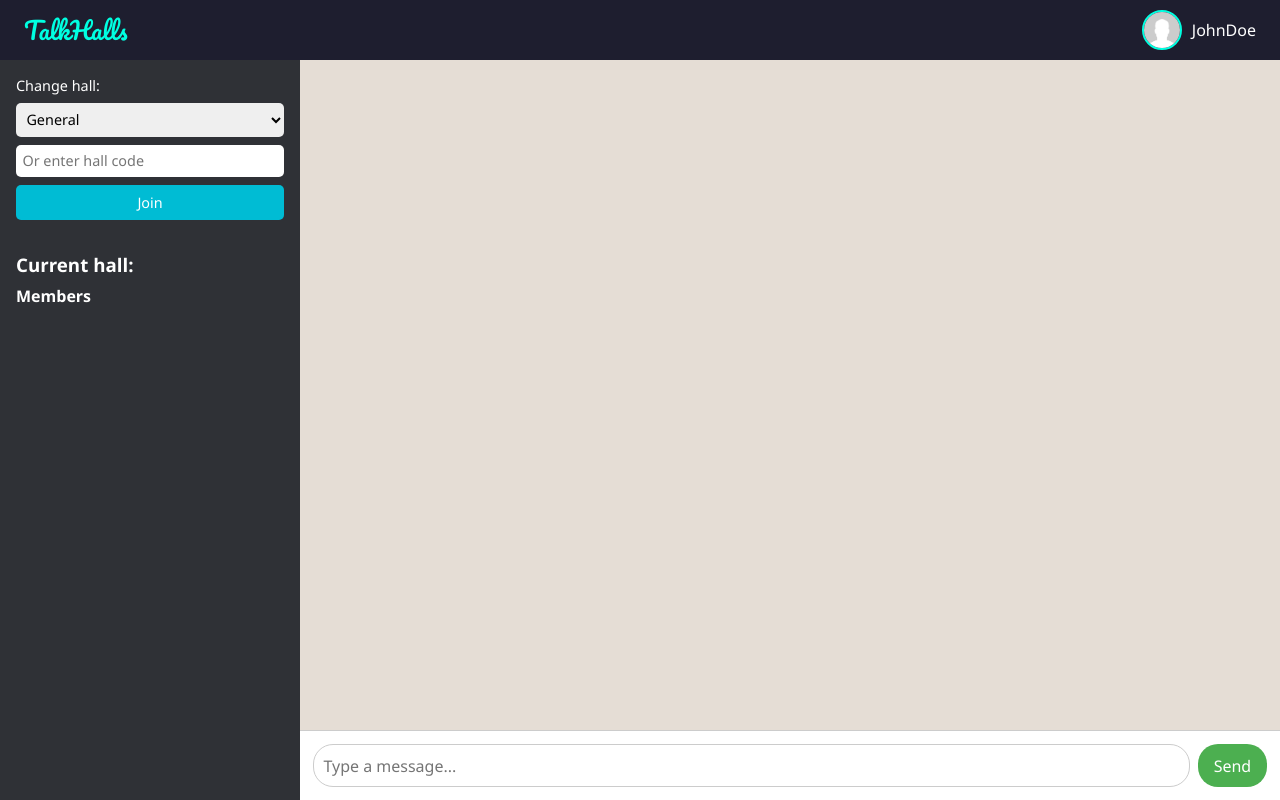
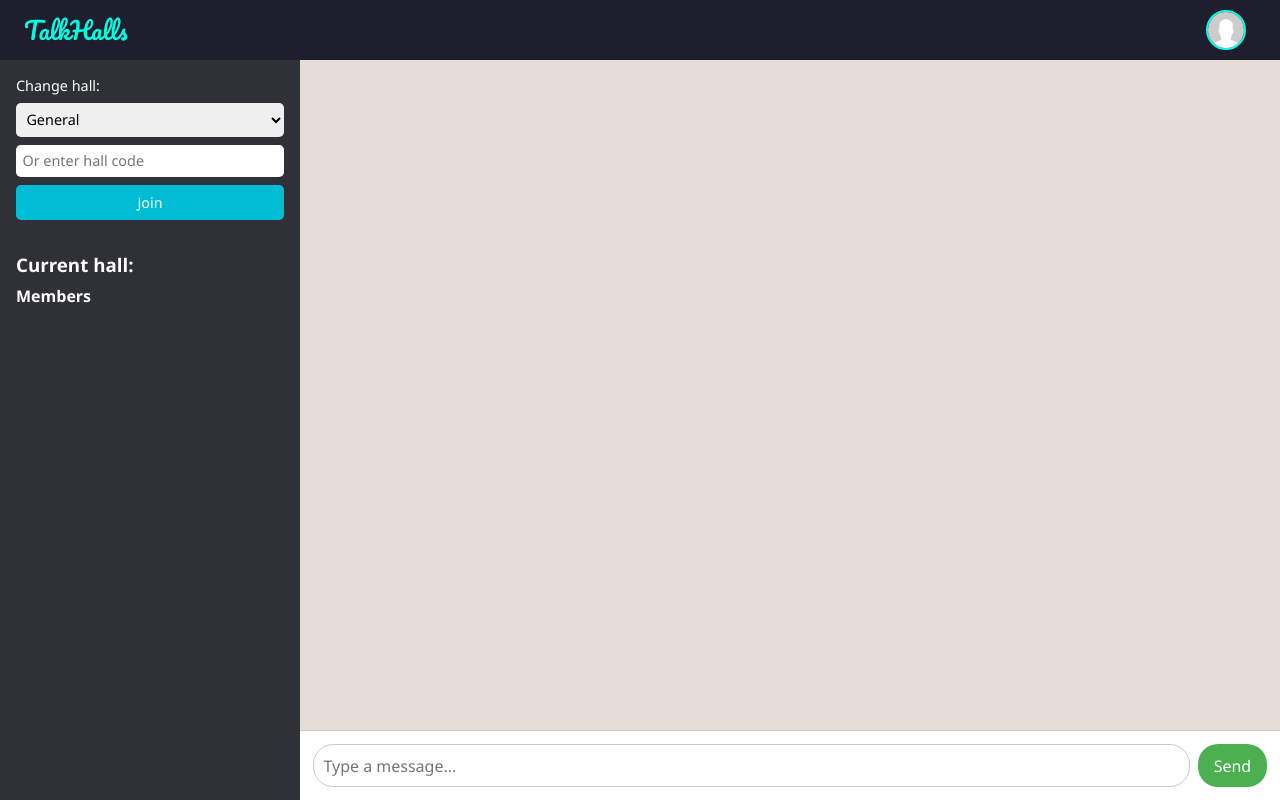
Before and after one commit to Vignesh11011/TalkHalls-chat-app, a website: page public/chat.html in a window 1280 px wide. Drawn offline with nearby package versions, Linux system fonts and the light colour scheme; no server answers.

Commit message:
with firebase-dev2

```diff
--- a/package.json
+++ b/package.json
@@ -5,11 +5,12 @@
   "main": "server.js",
   "scripts": {
     "start": "node server",
-    "dev":"nodemon server"
+    "dev": "nodemon server"
   },
   "author": "vignesh",
   "license": "ISC",
   "dependencies": {
+    "dotenv": "^17.0.0",
     "express": "^5.1.0",
     "moment": "^2.30.1",
     "socket.io": "^4.8.1"
--- a/public/chat.html
+++ b/public/chat.html
@@ -15,7 +15,7 @@
   <div class="navbar-title">TalkHalls</div>
   <div class="navbar-user">
     <img src="PP.jpg"  class="profile-pic">
-    <span id="currentUser">JohnDoe</span>
+    <span id="currentUser"></span>
   </div>
 </div>
 
```
Also changed, not shown: public/js/login.js (+4 -4 lines), 2 other files.
